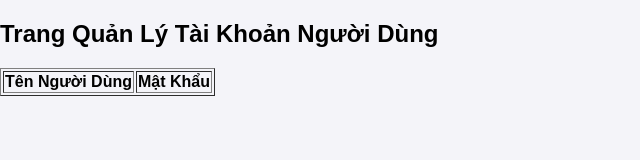
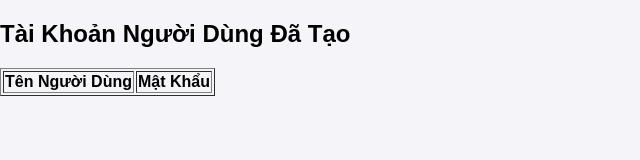
Before and after one commit to Havanhuan112/Shoppecoex.xyz, a plain HTML site: page admin.html in a window 1280 px wide. Shown: the whole page, without its empty margins (0-640 px from the left). Drawn offline with Linux system fonts and the light colour scheme.

Commit message:
admin.html

```diff
--- a/admin.html
+++ b/admin.html
@@ -9,7 +9,7 @@
 </head>
 <body>
 
-        <h2>Trang Quản Lý Tài Khoản Người Dùng</h2>
+        <h2>Tài Khoản Người Dùng Đã Tạo</h2>
     <table border="1">
         <thead>
             <tr>
```
